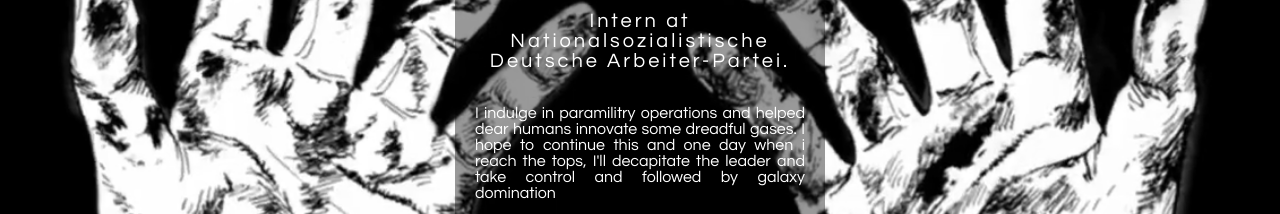
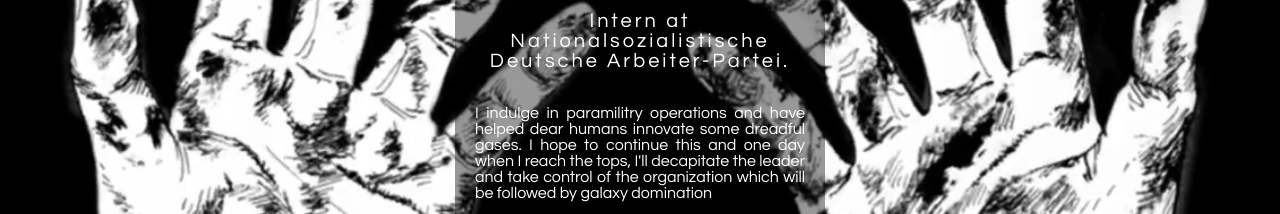
Before and after one commit to shubudubu/helium, a plain HTML site: page set of plasmodium vivax/personal web page/index.html in a window 1280 px wide. Shown: the part 313-527 px from the top of the page. Drawn offline with Linux system fonts and the light colour scheme.

Commit message:
Update index.html

```diff
--- a/set of plasmodium vivax/personal web page/index.html
+++ b/set of plasmodium vivax/personal web page/index.html
@@ -15,7 +15,7 @@
 <h5>
 Intern at Nationalsozialistische Deutsche Arbeiter-Partei.</h5>
 <p>
-I indulge in paramilitry operations and helped dear humans innovate some dreadful gases. I hope to continue this and one day when i reach the tops, I'll decapitate the leader and take control and followed by galaxy domination</p>
+I indulge in paramilitry operations and have helped dear humans innovate some dreadful gases. I hope to continue this and one day when I reach the tops, I'll decapitate the leader and take control of the organization which will be followed by galaxy domination</p>
 <ul>
 <li><a href="#"><i class="fa fa-linkedin-square" aria-hidden="true"></i></a></li>
 <li><a href="#"><i class="fa fa-twitter-square" aria-hidden="true"></i></a></li>
```
